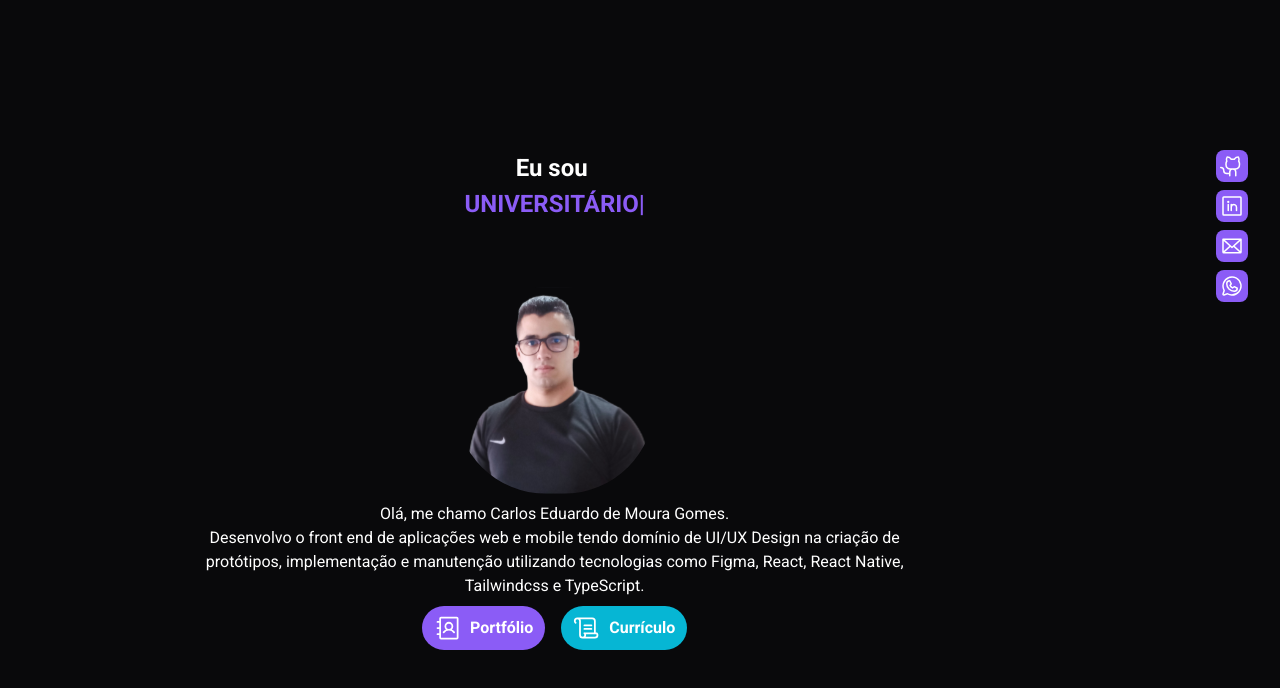
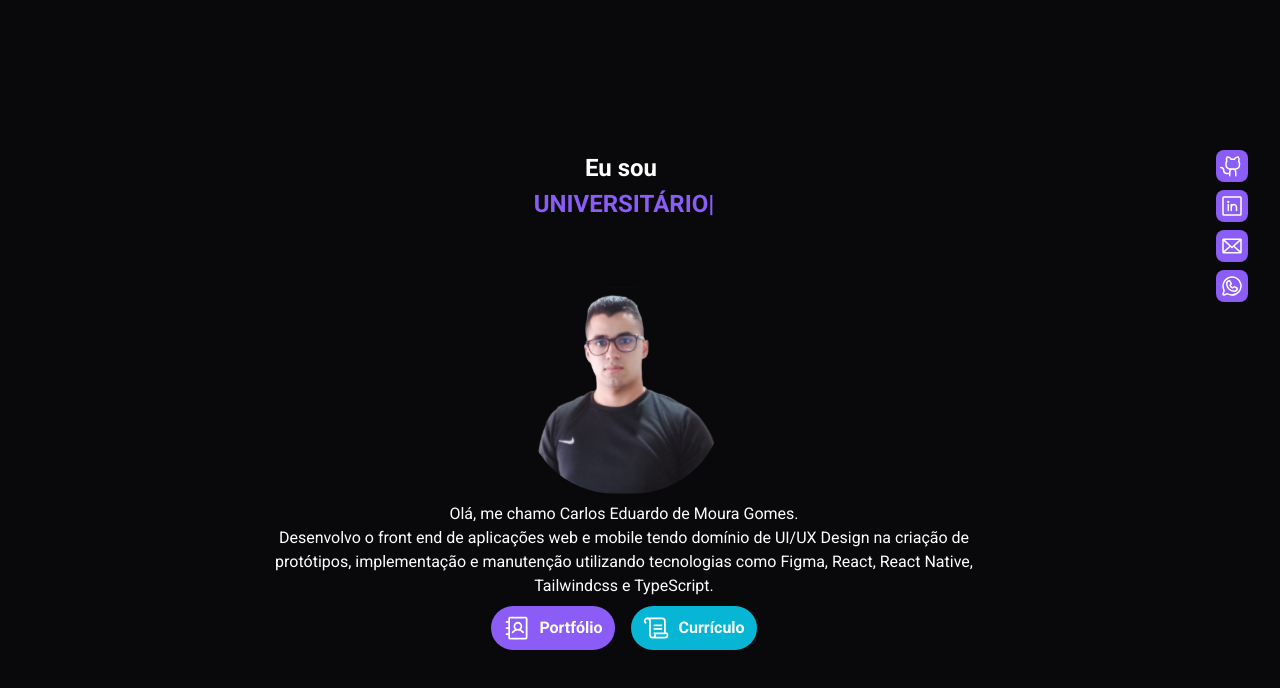
Before and after one commit to cemgthedev/Portfolio, a Next.js app in the folder app/: page / in a window 1280 px wide. Shown: the top 688 px of the page. Built offline with nearby package versions, Linux system fonts and the light colour scheme.

Commit message:
refactor: atualizando largura do figure na página inicial

```diff
--- a/app/src/app/page.tsx
+++ b/app/src/app/page.tsx
@@ -20,7 +20,7 @@ export default function Home() {
   return (
     <Card className="min-h-screen w-screen bg-zinc-950 p-4 text-white sm:p-8">
       <aside className="flex w-full py-4">
-        <Figure className="m-auto animate-top opacity-0">
+        <Figure className="w-full m-auto animate-top opacity-0 px-0">
           <BannerTitle
             mainText="Eu sou"
             listOfText={[
```
